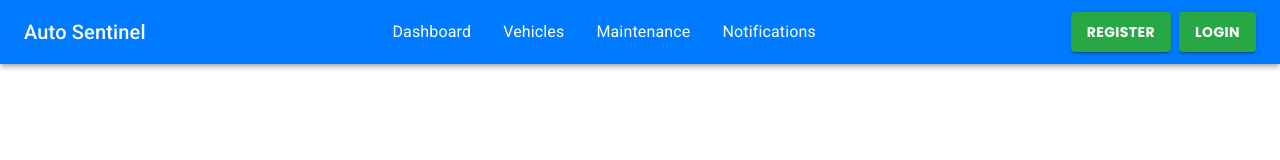
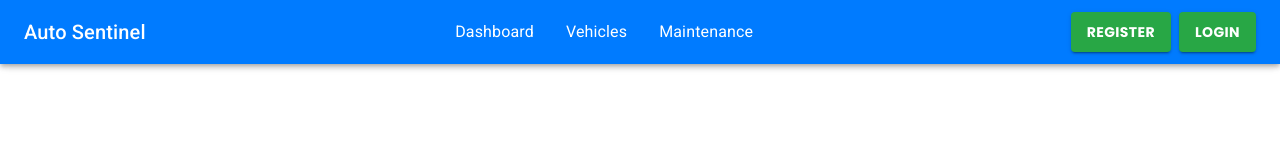
Before and after one commit to JordanBandur/auto-sentinel, a React (Vite) app in the folder frontend/: page / in a window 1280 px wide. Shown: the top 160 px of the page. Built offline with nearby package versions, Linux system fonts and the light colour scheme; no server answers.

Commit message:
remove notifications from header

```diff
--- a/frontend/src/components/_Header.jsx
+++ b/frontend/src/components/_Header.jsx
@@ -14,7 +14,6 @@ import Box from '@mui/material/Box';
 import Hidden from '@mui/material/Hidden';
 import { AuthContext } from '../hooks/AuthContext'; // Import AuthContext
 import '../assets/styles/components/_Header.scss';
-
 
 const Header = () => {
   const [drawerOpen, setDrawerOpen] = useState(false);
@@ -44,9 +43,7 @@ const Header = () => {
         <ListItem button component={NavLink} to="/maintenance" className="nav-link">
           <ListItemText primary="Maintenance" />
         </ListItem>
-        <ListItem button component={NavLink} to="/notifications" className="nav-link">
-          <ListItemText primary="Notifications" />
-        </ListItem>
+        {/* Remove Notifications list item */}
         {isAuthenticated ? (
           <ListItem button onClick={logout}>
             <ListItemText primary="Logout" />
@@ -84,9 +81,7 @@ const Header = () => {
                 <ListItem button component={NavLink} to="/maintenance" className="nav-link">
                   <ListItemText primary="Maintenance" />
                 </ListItem>
-                <ListItem button component={NavLink} to="/notifications" className="nav-link">
-                  <ListItemText primary="Notifications" />
-                </ListItem>
+                {/* Remove Notifications list item */}
               </List>
             </Box>
             <Box sx={{ display: 'flex' }}>
```
